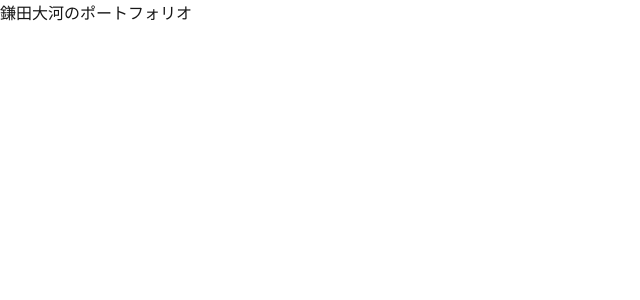
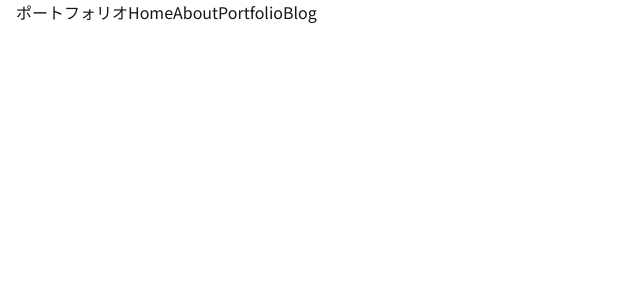
Before and after one commit to agiamk/my-portfolio, a Next.js app: page / in a window 1280 px wide. Shown: the top 300 px of the page, without its empty margins (0-640 px from the left). Built offline with nearby package versions, Linux system fonts and the light colour scheme.

Commit message:
header作成

```diff
--- /dev/null
+++ b/app/_components/Header/Header.tsx
@@ -0,0 +1,22 @@
+"use client";
+
+import { Link as Scroll } from "react-scroll";
+
+const Header: React.FC = () => {
+  const navItem = ["Home", "About", "Portfolio", "Blog"];
+
+  return (
+    <div className="flex">
+      <div>ポートフォリオ</div>
+      <nav>
+        {navItem.map((item) => (
+          <Scroll to={item} smooth key={item}>
+            {item}
+          </Scroll>
+        ))}
+      </nav>
+    </div>
+  );
+};
+
+export default Header;
--- /dev/null
+++ b/app/_components/Sheet/index.tsx
@@ -0,0 +1,11 @@
+import React from "react";
+
+type SheetProps = {
+  children: React.ReactNode;
+};
+
+const Sheet = ({ children }: SheetProps) => {
+  return <div className="px-4 md:container mx-auto">{children}</div>;
+};
+
+export default Sheet;
--- a/app/layout.tsx
+++ b/app/layout.tsx
@@ -1,6 +1,7 @@
 import type { Metadata } from "next";
 import "./globals.css";
 import { notoSansJp } from "@/fonts";
+import Sheet from "./_components/Sheet";
 
 export const metadata: Metadata = {
   title: "Create Next App",
@@ -13,8 +14,10 @@ export default function RootLayout({
   children: React.ReactNode;
 }>) {
   return (
-    <html lang="en">
-      <body className={notoSansJp.className}>{children}</body>
+    <html lang="ja">
+      <body className={notoSansJp.className}>
+        <Sheet>{children}</Sheet>
+      </body>
     </html>
   );
 }
--- a/app/page.tsx
+++ b/app/page.tsx
@@ -1,3 +1,9 @@
+import Header from "./_components/Header/Header";
+
 export default function Home() {
-  return <div>鎌田大河のポートフォリオ</div>;
+  return (
+    <div>
+      <Header />
+    </div>
+  );
 }
```
Also changed, not shown: package.json (+6 -4 lines), app/_libs/microcms.ts (added), 1 other file (tests, documents, lock files or other folders).
